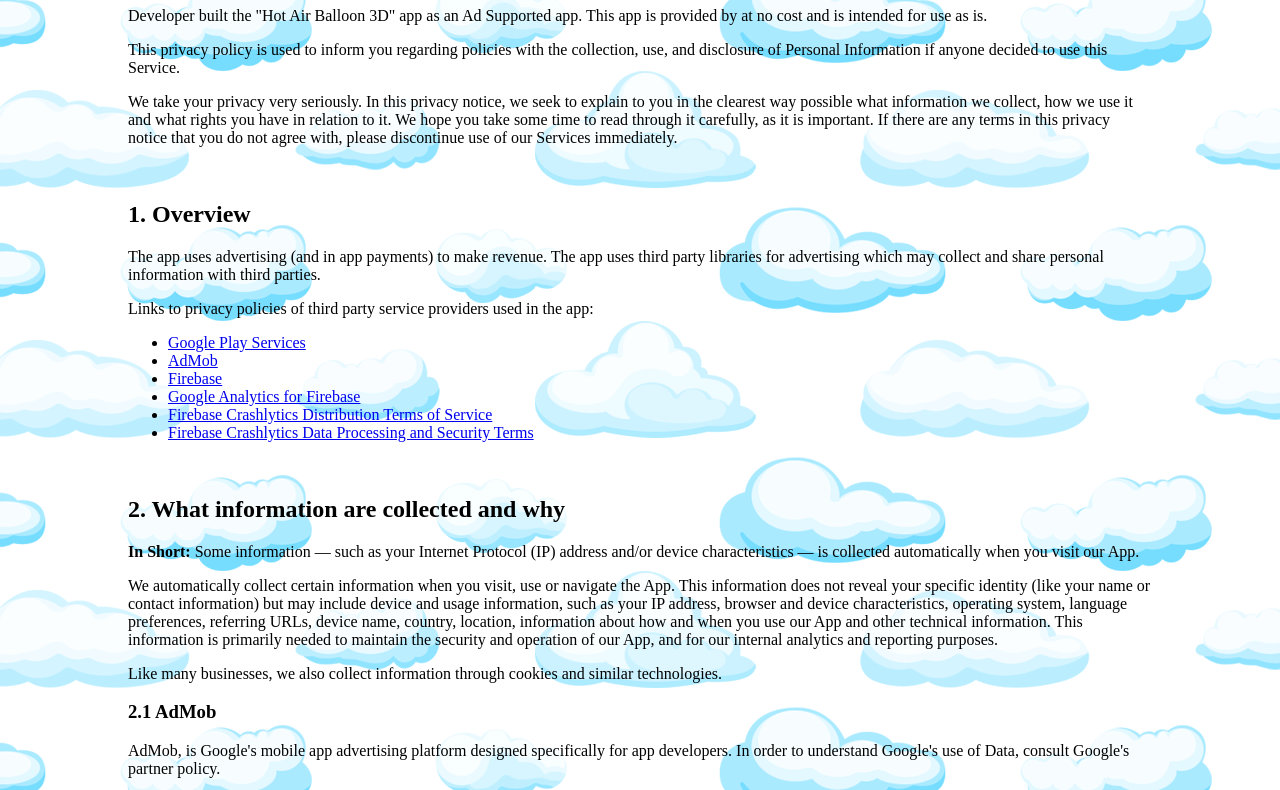
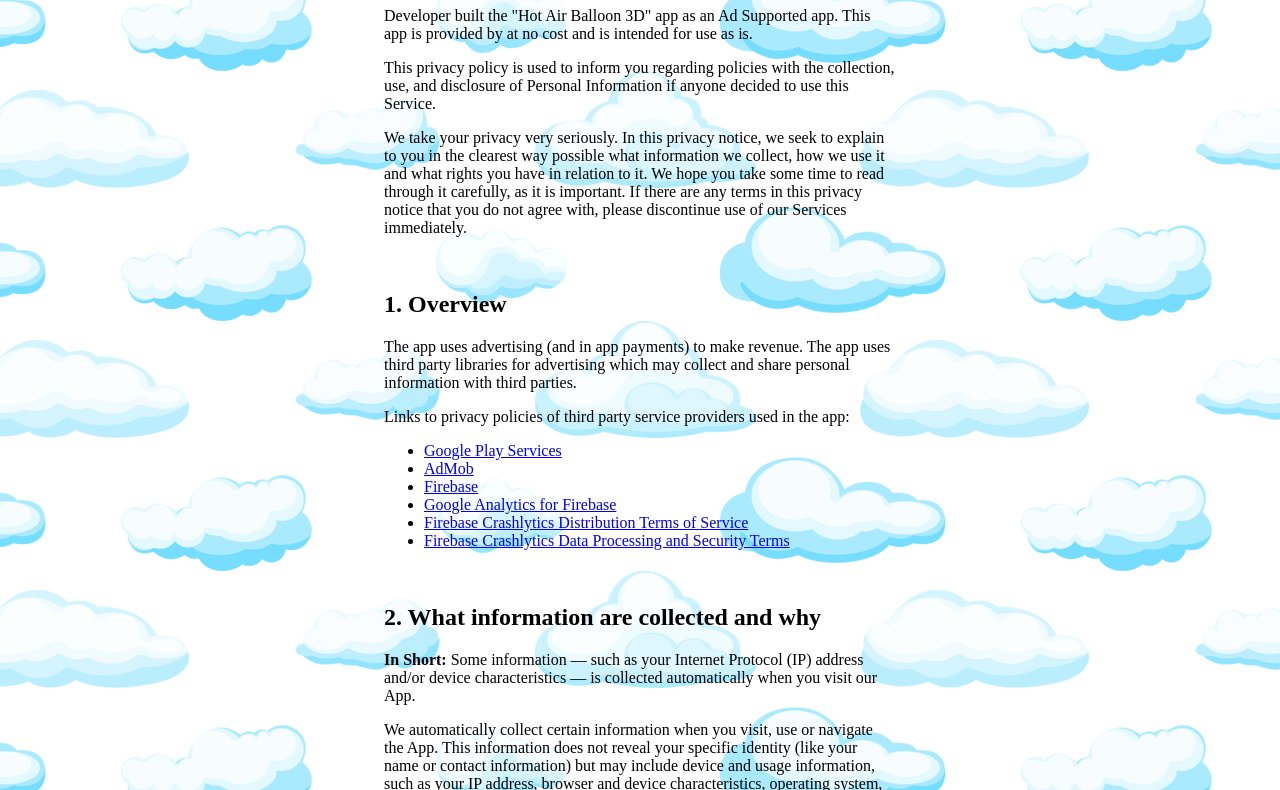
Before and after one commit to deronics/hotairballoon3d, a plain HTML site: page index.html in a window 1280 px wide. Shown: the part 99-889 px from the top of the page. Drawn offline with Linux system fonts and the light colour scheme.

Commit message:
Update index.html

```diff
--- a/index.html
+++ b/index.html
@@ -9,7 +9,7 @@
 				background-repeat: repeat;
 				margin-left: auto;
 				margin-right: auto;
-				width: 80vw
+				width: 40vw
 			}
 		</style>
 	</head>
```
